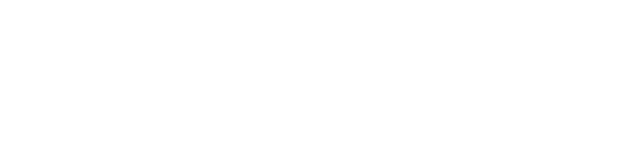
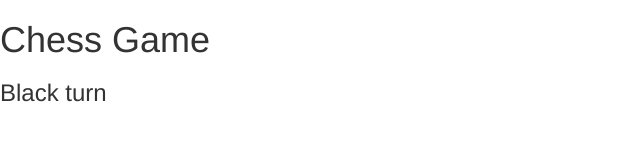
Before and after one commit to Sans-Skelly/chess, a plain HTML site: page index.html in a window 1280 px wide. Shown: the whole page, without its empty margins (0-640 px from the left). Drawn offline with nearby package versions, Linux system fonts and the light colour scheme.

Commit message:
Adding title and who's turn text to header

```diff
--- a/index.html
+++ b/index.html
@@ -13,7 +13,8 @@
 <body>
 
 	<div class="header">
-
+		<h1>Chess Game</h1>
+		<h3>Black turn</h3>
 	</div>
 	<div class="content">
 		<div class="gameboard">
```
